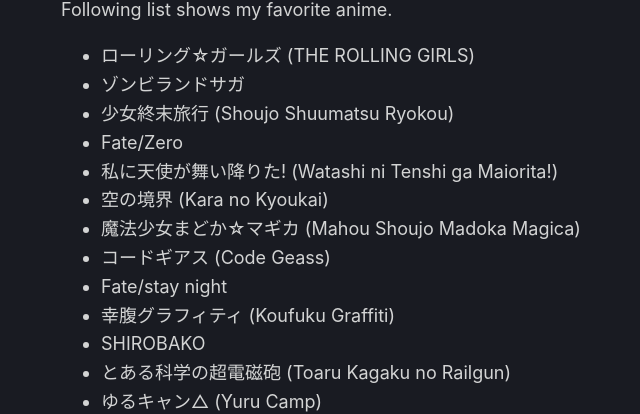
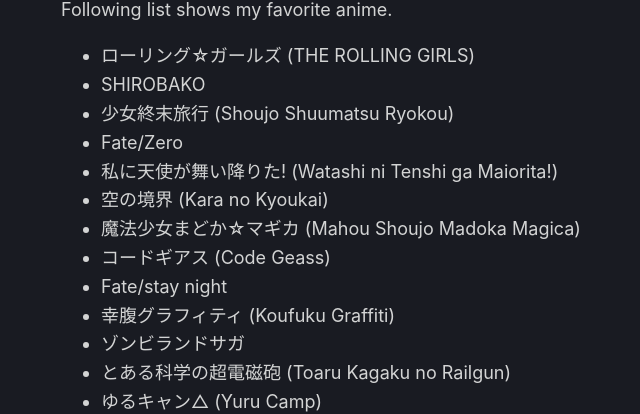
Before and after one commit to kira924age/kira924age.com, a Next.js app: page /anime in a window 1280 px wide. Shown: the part 124-538 px from the top of the page, without its empty margins (219-859 px from the left). Built offline with nearby package versions, Linux system fonts and the light colour scheme.

Commit message:
update anime.js and manga.js

```diff
--- a/pages/anime.js
+++ b/pages/anime.js
@@ -12,7 +12,7 @@
       Following list shows my favorite anime.
       <ul>
         <li key="1">ローリング☆ガールズ (THE ROLLING GIRLS)</li>
-        <li key="2">ゾンビランドサガ</li>
+        <li key="2">SHIROBAKO</li>
         <li key="3">少女終末旅行 (Shoujo Shuumatsu Ryokou)</li>
         <li key="4">Fate/Zero</li>
         <li key="5">私に天使が舞い降りた! (Watashi ni Tenshi ga Maiorita!)</li>
@@ -21,7 +21,7 @@
         <li key="8">コードギアス (Code Geass)</li>
         <li key="9">Fate/stay night</li>
         <li key="10">幸腹グラフィティ (Koufuku Graffiti)</li>
-        <li key="11">SHIROBAKO</li>
+        <li key="11">ゾンビランドサガ</li>
         <li key="12">とある科学の超電磁砲 (Toaru Kagaku no Railgun)</li>
         <li key="13">ゆるキャン△ (Yuru Camp)</li>
         <li key="14">恋する小惑星 (Koisuru Asteroid)</li>
--- a/pages/index.js
+++ b/pages/index.js
@@ -29,7 +29,7 @@
       <h3>Favorite Anime</h3>
       <ul>
         <li key="1">ローリング☆ガールズ (THE ROLLING GIRLS)</li>
-        <li key="2">ゾンビランドサガ (Zombie Land Saga)</li>
+        <li key="2">SHIROBAKO</li>
         <li key="3">少女終末旅行 (Shoujo Shuumatsu Ryokou)</li>
         <li key="4">Fate/Zero</li>
         <li key="5">私に天使が舞い降りた! (Watashi ni Tenshi ga Maiorita!)</li>
--- a/pages/manga.js
+++ b/pages/manga.js
@@ -19,6 +19,7 @@
         <li key="6">推しの子 (Oshi no Ko)</li>
         <li key="7">DEATH NOTE</li>
         <li key="8">げんしけん (Genshiken)</li>
+        <li key="8">笑顔のたえない職場です。 (Egao no Taenai Shokuba desu.)</li>
       </ul>
     </Layout>
   );
```
